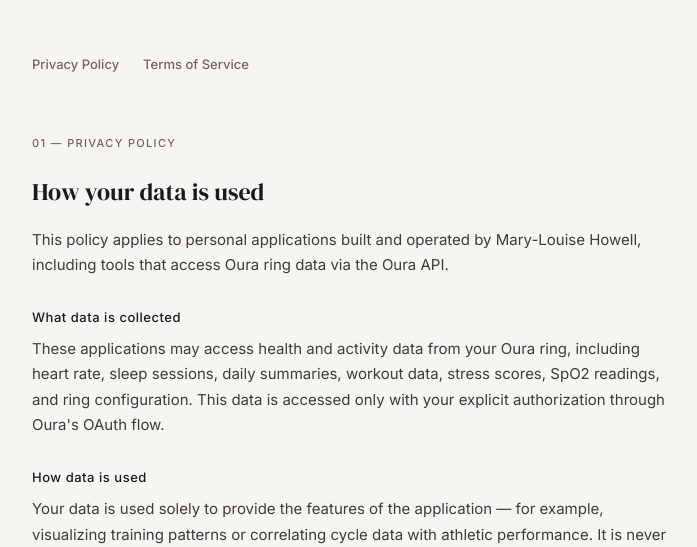
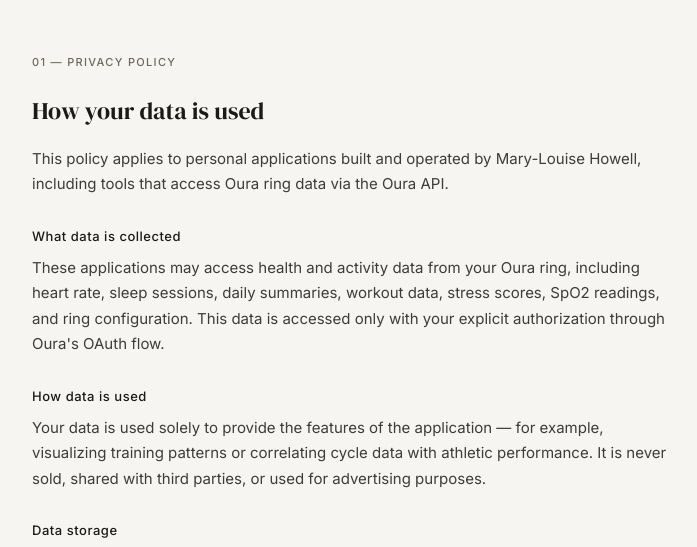
Before and after one commit to mlouhowell/Privacy, a plain HTML site: page index.html in a window 1280 px wide. Shown: the part 225-772 px from the top of the page, without its empty margins (288-985 px from the left). Drawn offline with Linux system fonts and the light colour scheme.

Commit message:
Remove privacy/terms nav tabs

```diff
--- a/index.html
+++ b/index.html
@@ -166,11 +166,6 @@
       <p class="meta">Last updated June 9, 2025</p>
     </header>
 
-    <nav>
-      <a href="#privacy">Privacy Policy</a>
-      <a href="#terms">Terms of Service</a>
-    </nav>
-
     <section id="privacy">
       <p class="section-label">01 — Privacy Policy</p>
       <h2>How your data is used</h2>
```
